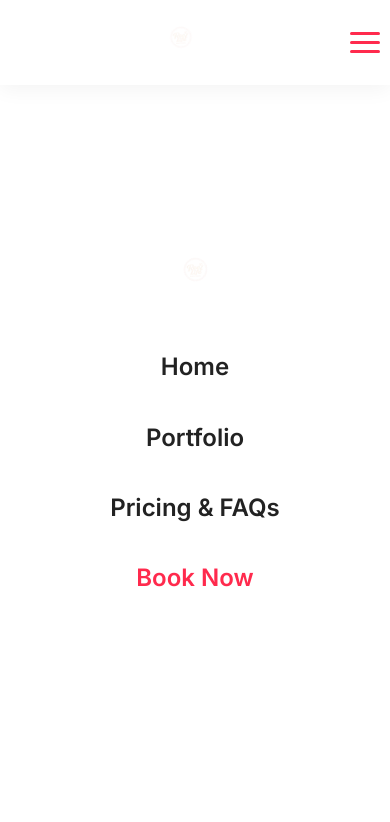
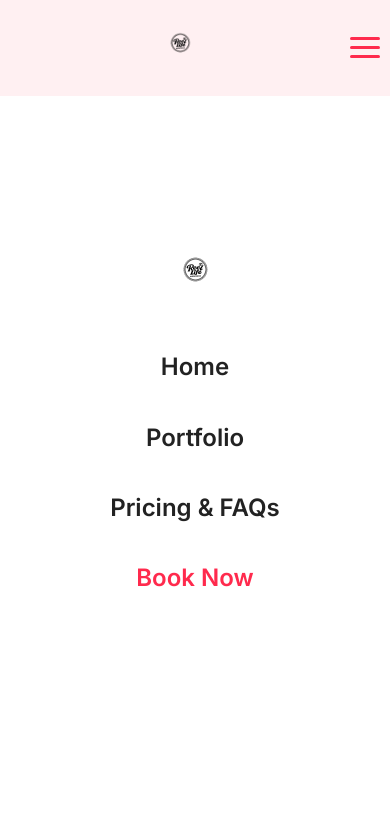
Before and after one commit to vamsiroy-king/reelifeweddings, a website built with Vite: page contact.html in a window 390 px wide. Both pictures are taken after a click on the button "Menu". Shown: the top 822 px of the page. Built offline with nearby package versions, Linux system fonts and the light colour scheme; some packages are replaced by stand-ins of ours.

Commit message:
Update Header to pink blend with dark logo, unique classic hero text

```diff
--- a/contact.html
+++ b/contact.html
@@ -4,7 +4,7 @@
     <meta charset="UTF-8">
     <meta name="viewport" content="width=device-width, initial-scale=1.0">
     <title>Contact — Reelife Weddings</title>
-                            <!-- Core CSS -->
+                                <!-- Core CSS -->
     <link rel="stylesheet" href="/css/variables.css">
     <link rel="stylesheet" href="/css/global.css">
     <link rel="stylesheet" href="/css/components.css">
@@ -109,7 +109,7 @@
 </head>
 <body style="padding-top: 140px;">
 
-            <!-- ── Flawless Fixed Header ── -->
+                    <!-- ── Flawless Fixed Header ── -->
     <div class="header-wrapper">
         <header class="header-main" id="mainHeader">
             <nav class="nav-group left" style="flex:1;">
@@ -138,36 +138,12 @@
 
     <!-- Mobile Menu -->
     <div class="mobile-menu">
-        <img src="/assets/logo-optimized.webp" alt="Reelife Weddings" style="height: 50px; margin-bottom: 20px;">
+        <img src="/assets/logo-optimized.webp" alt="Reelife Weddings" style="height: 50px; margin-bottom: 20px; filter: brightness(0);">
         <a href="index.html" class="nav-link">Home</a>
         <a href="portfolio.html" class="nav-link">Portfolio</a>
         <a href="faqs.html" class="nav-link">Pricing & FAQs</a>
         <a href="contact.html" class="nav-link" style="color: var(--color-primary);">Book Now</a>
     </div>
-
-            <!-- Right: Dynamic Form -->
-            <div class="form-box">
-                <form id="contactForm">
-                    <div class="form-group">
-                        <label class="form-label">Name</label>
-                        <input type="text" id="contactName" name="name" class="form-input" placeholder="Your Full Name" required>
-                    </div>
-
-                    <div class="form-group">
-                        <label class="form-label">Mobile Number</label>
-                        <input type="tel" id="contactMobile" name="phone" class="form-input" placeholder="+91 XXXXX XXXXX" required>
-                    </div>
-
-                    <div style="display: grid; grid-template-columns: 1fr 1fr; gap: 24px;">
-                        <div class="form-group">
-                            <label class="form-label">Event Start Date</label>
-                            <input type="date" id="contactDateStart" name="date_start" class="form-input" required>
-                        </div>
-                        <div class="form-group">
-                            <label class="form-label">Event End Date</label>
-                            <input type="date" id="contactDateEnd" name="date_end" class="form-input">
-                        </div>
-                    </div>
 
                     <div class="form-group">
                         <label class="form-label">Package</label>
@@ -242,7 +218,7 @@
         </div>
     </section>
 
-                            <!-- ── Solid Red Footer ── -->
+                                <!-- ── Solid Red Footer ── -->
     <footer class="footer-solid">
         <div class="footer-grid">
             <div class="footer-links-left">
--- a/css/components.css
+++ b/css/components.css
@@ -44,9 +44,8 @@
   left: 0;
   width: 100%;
   z-index: 1000;
-  background-color: var(--color-white);
-  box-shadow: 0 4px 20px rgba(0,0,0,0.05);
-  padding: 16px 0;
+  background-color: var(--color-bg-light); /* Pink bg to blend in */
+  padding: 24px 0;
 }
 
 .header-main {
@@ -59,8 +58,9 @@
 }
 
 .nav-logo {
-  height: 45px;
+  height: 40px; /* Adjust as needed */
   width: auto;
+  filter: brightness(0); /* Make the white logo BLACK so it's visible on pink! */
 }
 
 .nav-group {
--- a/css/sections.css
+++ b/css/sections.css
@@ -27,12 +27,25 @@
   padding: 0 24px;
 }
 
+.hero-text-content h1 {
+    font-size: clamp(3.5rem, 6vw, 5.5rem);
+    margin-bottom: 16px;
+    letter-spacing: -0.02em;
+}
+
+.hero-text-content p {
+    font-size: 1.1rem;
+    color: var(--color-text-muted);
+    line-height: 1.6;
+    max-width: 600px;
+    margin: 0 auto;
+}
+
 /* Force Swiper Container Centering */
 .swiper-container-hero {
   width: 100%;
-  max-width: 100vw;
   padding: 40px 0;
-  overflow: visible !important;
+  /* Let Swiper manage its own overflow, removing the buggy max-width */
 }
 
 .swiper-wrapper {
--- a/js/main.js
+++ b/js/main.js
@@ -28,11 +28,17 @@ document.addEventListener('DOMContentLoaded', () => {
             effect: 'coverflow',
             grabCursor: true,
             centeredSlides: true,
-            slidesPerView: 'auto',
+            slidesPerView: 1.5,
+            breakpoints: {
+                768: {
+                    slidesPerView: 3,
+                },
+                1024: {
+                    slidesPerView: 5,
+                }
+            },
             loop: true,
-            initialSlide: 2,
-            loopedSlides: 5, /* Legacy swiper support */
-            loopAdditionalSlides: 5, /* Modern swiper support */
+            initialSlide: 0,
             coverflowEffect: {
                 rotate: 20,
                 stretch: 0,
--- a/update_html.mjs
+++ b/update_html.mjs
@@ -43,7 +43,7 @@ const new_header_content = `    <!-- ── Flawless Fixed Header ── -->
 
     <!-- Mobile Menu -->
     <div class="mobile-menu">
-        <img src="/assets/logo-optimized.webp" alt="Reelife Weddings" style="height: 50px; margin-bottom: 20px;">
+        <img src="/assets/logo-optimized.webp" alt="Reelife Weddings" style="height: 50px; margin-bottom: 20px; filter: brightness(0);">
         <a href="index.html" class="nav-link">Home</a>
         <a href="portfolio.html" class="nav-link">Portfolio</a>
         <a href="faqs.html" class="nav-link">Pricing & FAQs</a>
```
Also changed, not shown: about.html (+4 -5 lines), index.html (+3 -2 lines), portfolio.html (+4 -14 lines), services.html (+4 -15 lines).
